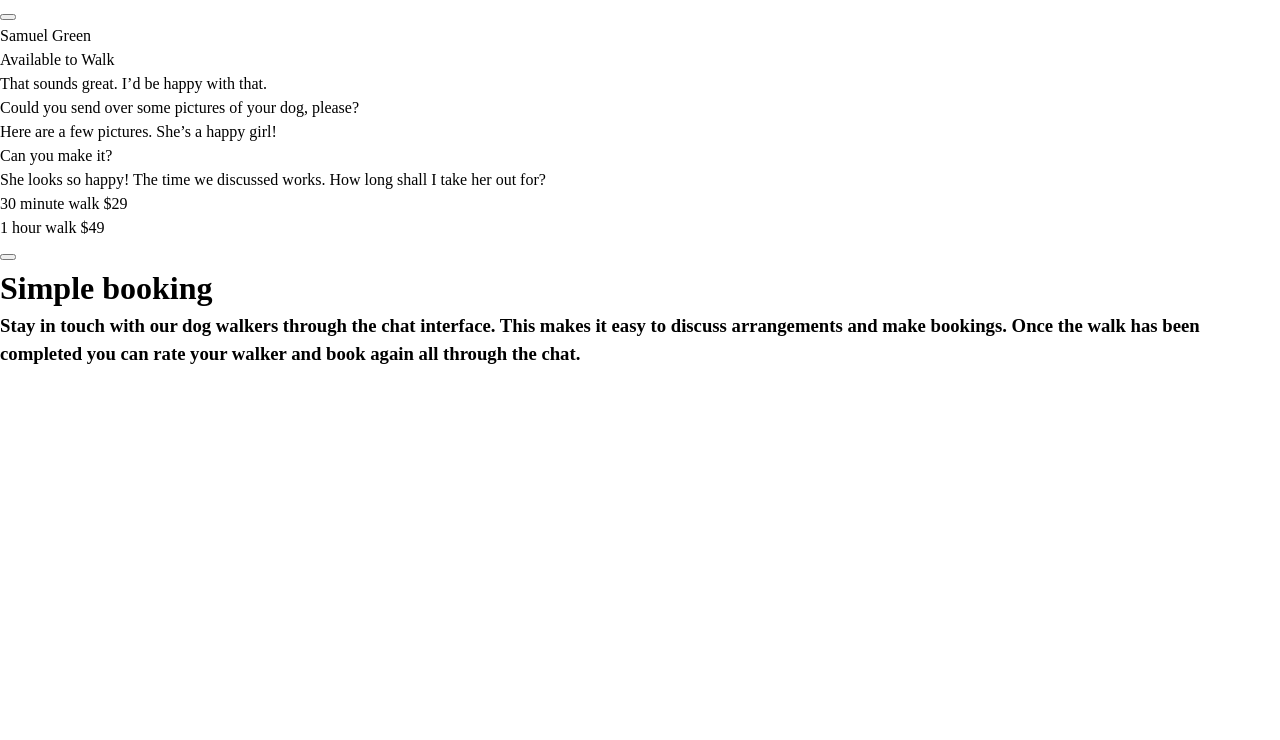
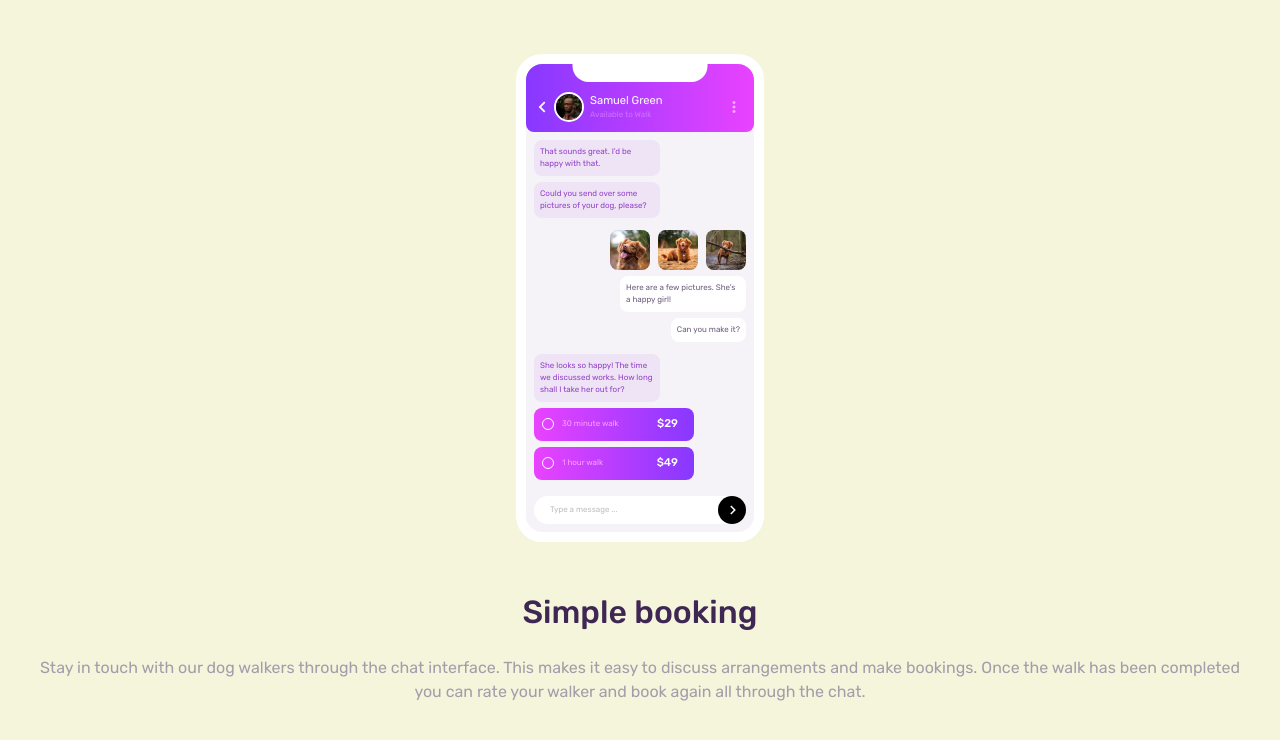
Before and after one commit to teoh4770/chat-app-css-illustration, a plain HTML site: page index.html in a window 1280 px wide. Drawn offline with Linux system fonts and the light colour scheme.

Commit message:
ADD | Illustration&Heading

```diff
--- a/index.html
+++ b/index.html
@@ -10,80 +10,91 @@
   <link rel="stylesheet" href="style.css">
 </head>
 
-<body>
-  <main id="page">
+<body class="fs-normal ff-serif ">
+  <main class="page">
     <div class="page__container">
       <!-- illustration -->
       <div class="page__illustration phone">
         <div class="phone__bang"></div>
-        <div class="app app__header">
-          <div class="app__header-wrapper">
-            <button class="app__back-btn"></button>
-            <div class="app__profile">
-              <img class="app__profile-img" src="" alt="">
+        <div class="phone-app app-background-color">
+          <div class="phone-app__header">
+            <div class="phone-app__header-wrapper">
+              <button class="phone-app__btn phone-app__back-btn">
+                <img src="./images/arrow_backward.svg" alt="backward button">
+              </button>
+              <div class="phone-app__profile">
+                <img class="phone-app__profile-img" src="./images/avatar.jpg" alt="avatar">
                 <div>
-                <p class="app__profile-name">Samuel Green</p>
-                <p class="app__status">Available to Walk</p>
+                  <p class="phone-app__profile-name">Samuel Green</p>
+                  <p class="phone-app__status">Available to Walk</p>
                 </div>
               </div>
+              <button class="phone-app__btn phone-app__menu-btn">
+                <img src="./images/more_vertically.svg" alt="more option button">
+              </button>
             </div>
           </div>
-        <div class="chat">
-          <div class="chat-wrapper">
-            <div class="chat__bubble chat__bubble--primary">
+          <div class="phone-chat">
+            <div class="phone-chat-wrapper">
+              <div class="phone-chat__bubble phone-chat__bubble--primary">
                 That sounds great. I’d be happy with that.
               </div>
-            <div class="chat__bubble chat__bubble--primary">
+              <div class="phone-chat__bubble phone-chat__bubble--primary">
                 Could you send over some pictures of your dog, please?
               </div>
-            <div class="chat__bubble chat__bubble--images">
-              <!-- <img src="" alt="">
-              <img src="" alt="">
-              <img src="" alt=""> -->
+              <div class="phone-chat__bubble phone-chat__bubble--images align-right">
+                <img src="./images/dog-image-1.jpg" alt="">
+                <img src="./images/dog-image-2.jpg" alt="">
+                <img src="./images/dog-image-3.jpg" alt="">
               </div>
-            <div class="chat__bubble chat__bubble--secondary">
+              <div class="phone-chat__bubble phone-chat__bubble--secondary align-right">
                 Here are a few pictures. She’s a happy girl!
               </div>
-            <div class="chat__bubble chat__bubble--secondary">
+              <div class="phone-chat__bubble phone-chat__bubble--secondary align-right">
                 Can you make it?
               </div>
-            <div class="chat__bubble chat__bubble--primary">
+              <div class="phone-chat__bubble phone-chat__bubble--primary">
                 She looks so happy! The time we discussed works. How long shall I take her out for?
               </div>
-            <div class="chat__bubble chat__bubble--action">
-              <span class="chat__bubble--action-btn"></span>
-              <span class="chat__bubble--action-title">
+              <div class="phone-chat__bubble phone-chat__bubble--action">
+                <div class="phone-chat__bubble--action-btn"></div>
+                <div class="phone-chat__bubble--action-title">
                   30 minute walk
-              </span>
-              <span class="chat__bubble--action-price">
+                </div>
+                <div class="phone-chat__bubble--action-price">
                   $29
-              </span>
                 </div>
-            <div class="chat__bubble chat__bubble--action">
-              <span class="chat__bubble--action-btn"></span>
-              <span class="chat__bubble--action-title">
+              </div>
+              <div class="phone-chat__bubble phone-chat__bubble--action">
+                <div class="phone-chat__bubble--action-btn"></div>
+                <div class="phone-chat__bubble--action-title">
                   1 hour walk
-              </span>
-              <span class="chat__bubble--action-price">
+                </div>
+                <div class="phone-chat__bubble--action-price">
                   $49
-              </span>
                 </div>
-            <div class="chat__input">
-              <button class="chat__input-btn"></button>
+              </div>
+              <div class="phone-chat__input">
+                <span class="phone-chat__input-placeholder">Type a message ...</span>
+                <button class="phone-chat__input-btn">
+                  <img src="./images/arrow_forward.svg" alt="sending button">
+                </button>
+              </div>
             </div>
           </div>
         </div>
       </div>
       <!-- main part -->
-      <div>
-        <h1 class="page__headline">
+      <div class="text-center">
+        <h1 class="page__headline fw-slightly-bold main-heading-color">
           Simple booking
         </h1>
-        <h3 class="page__subheading">
-          Stay in touch with our dog walkers through the chat interface. This makes it easy to
-          discuss arrangements and make bookings. Once the walk has been completed you can rate
-          your walker and book again all through the chat.
-        </h3>
+        <p class="page__subheading fw-normal paragraph-color">
+          Stay in touch with our dog walkers through the chat interface. This makes it easy to discuss arrangements
+          and
+          make bookings. Once the walk has been completed you can rate your walker and book again all through the
+          chat.
+        </p>
       </div>
     </div>
   </main>
--- a/style.css
+++ b/style.css
@@ -1,7 +1,4 @@
 @import url("https://fonts.googleapis.com/css2?family=Rubik:wght@400;500;700&display=swap");
-/* body font:  16px*/
-/* - Mobile: 375px
-- Desktop: 1440px */
 
 /*
   1. Use a more-intuitive box-sizing model.
@@ -88,7 +85,7 @@ h6 {
 
   /* gradient */
   /* These two colors are the vibrant background colors you see throughout the design and are applied as a linear gradient: */
-  --light-magenta: hsl(264, 100%, 61%);
+  --light-magenta: hsl(293, 100%, 63%);
   --light-violet: hsl(264, 100%, 61%);
 
   /* secondary */
@@ -156,10 +153,242 @@ h6 {
   font-weight: 700;
 }
 
+.ff-serif {
+  font-family: var(--ff-sans);
+}
 
+.fs-normal {
+  font-size: var(--fs-normal);
+}
 
+.text-center {
+  text-align: center;
+}
 
+.align-right {
+  margin-left: auto;
+  margin-right: 0;
+}
+/* end utility class */
+/* remove this */
+/* * {
+  outline: 1px solid rgba(255, 0, 0, 0.2);
+} */
 
+body {
+  background-color: beige;
+}
+
+button {
+  padding: 0;
+}
+
+/* main page */
+.page {
+  padding: 4rem 2rem;
+}
+
+/* styling for illustration*/
+.phone {
+  --phone-bang-height: 18px;
+  --phone-font-size: calc(var(--fs-normal) * 0.5);
+  width: 100%;
+  max-width: 228px;
+  margin-inline: auto;
+  margin-bottom: 3.5rem;
+  border-radius: 1rem;
+  outline: 10px solid white;
+  position: relative;
+  font-size: var(--phone-font-size);
+}
+
+.phone__bang {
+  width: 135px;
+  height: var(--phone-bang-height);
+  border-radius: 0 0 1rem 1rem;
+  background-color: white;
+  position: absolute;
+  top: 0;
+  left: 50%;
+  transform: translateX(-50%);
+}
+
+.phone-app__header {
+  font-size: calc(var(--fs-normal) * 0.7);
+  background: linear-gradient(
+    to left,
+    var(--light-magenta),
+    var(--light-violet)
+  );
+  border-radius: 0 0 8px 8px;
+}
+
+.phone-app__header-wrapper {
+  padding: 10px;
+  padding-top: calc(var(--phone-bang-height) + 10px); /*overwrite*/
+  display: flex;
+}
+
+.phone-app__profile {
+  display: flex;
+  align-items: center;
+}
+
+.phone-app__profile-name {
+  color: var(--white);
+}
+
+.phone-app__status {
+  color: #d070ff;
+  font-size: 8px;
+}
+
+.phone-app__profile-img {
+  width: 30px;
+  aspect-ratio: 1;
+  border: 2px solid white;
+  border-radius: 50%;
+  margin-inline: 6px;
+  align-self: center;
+}
+
+.phone-app__btn {
+  background: unset;
+  border: unset;
+  filter: invert(100%) sepia(97%) saturate(0%) hue-rotate(13deg)
+    brightness(103%) contrast(105%);
+}
+
+.phone-app__back-btn > img {
+  width: 12px;
+  aspect-ratio: 1;
+}
+
+.phone-app__menu-btn {
+  margin-left: auto;
+  filter: invert(94%) sepia(47%) saturate(3737%) hue-rotate(253deg)
+    brightness(103%) contrast(105%);
+}
+/* end upper part */
+
+/* chat */
+
+.phone-chat-wrapper {
+  padding: 8px;
+}
+
+.phone-chat__bubble {
+  --br-bubble: 8px;
+  width: fit-content;
+  max-width: 126px;
+  padding: 6px;
+  margin-bottom: 6px;
+  border-radius: var(--br-bubble);
+}
+
+.phone-chat__bubble--primary {
+  background-color: #efe4f5;
+  color: var(--moderate-violet);
+}
+
+.phone-chat__bubble--secondary {
+  background-color: var(--white);
+  color: var(--dark-violet);
+}
+
+.phone-chat__bubble--primary + .align-right,
+.align-right + .phone-chat__bubble--primary {
+  margin-top: 12px;
+}
+
+.phone-chat__bubble--images {
+  display: flex;
+  justify-content: end;
+  gap: 8px;
+  max-width: unset;
+  padding: unset;
+}
+
+.phone-chat__bubble--images > * {
+  width: 40px;
+  aspect-ratio: 1;
+  border-radius: var(--br-bubble);
+}
+
+.phone-chat__bubble--action {
+  background: linear-gradient(
+    to right,
+    var(--light-magenta),
+    var(--light-violet)
+  );
+  max-width: 160px;
+  width: 100%;
+  padding: 0.5rem;
+  padding-right: 1rem;
+  display: flex;
+  align-items: center;
+}
+
+.phone-chat__bubble--action-btn {
+  display: inline-block;
+  width: 12px;
+  aspect-ratio: 1;
+  border: 1px solid white;
+  border-radius: 50%;
+  margin-right: 8px;
+}
+
+.phone-chat__bubble--action-title {
+  color: #f9a1ff;
+}
+
+.phone-chat__bubble--action-price {
+  color: var(--white);
+  font-size: calc(var(--fs-normal) * 0.7);
+  font-weight: 500;
+  margin-left: auto;
+}
+
+.phone-chat__input {
+  width: 100%;
+  height: 28px;
+  background-color: var(--white);
+  border-radius: 3rem;
+  position: relative;
+  margin-top: 16px;
+}
+
+.phone-chat__input-placeholder {
+  position: absolute;
+  top: 50%;
+  transform: translateY(-50%);
+  left: 1rem;
+  opacity: 0.25;
+}
+
+.phone-chat__input-btn {
+  position: absolute;
+  right: 0;
+  height: 100%;
+  aspect-ratio: 1;
+  border-radius: 50%;
+  background-color: black;
+  border: none;
+  display: grid;
+  place-items: center;
+}
+
+.phone-chat__input-btn > img {
+  width: 10px;
+  position: relative;
+  left: 1px;
+  filter: invert(97%) sepia(2%) saturate(149%) hue-rotate(209deg)
+    brightness(116%) contrast(100%);
+}
+
+.page__headline {
+  margin-bottom: 1.25rem;
+}
 
 .attribution {
   font-size: 11px;
```
Also changed, not shown: images/more_vertically.svg (added). Lines whose indentation alone changed are shown as unchanged.
